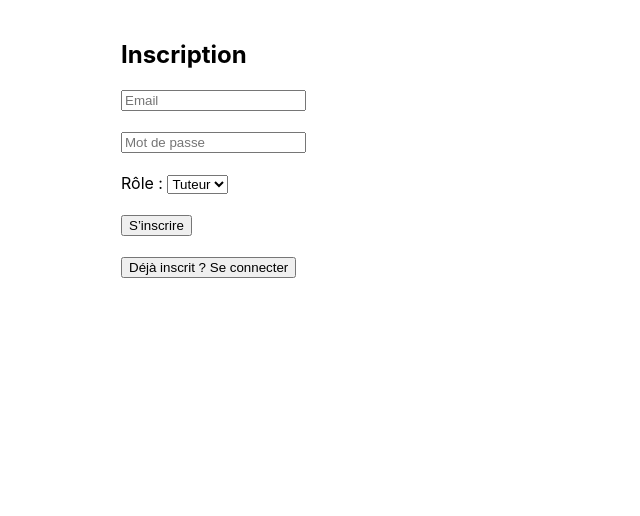
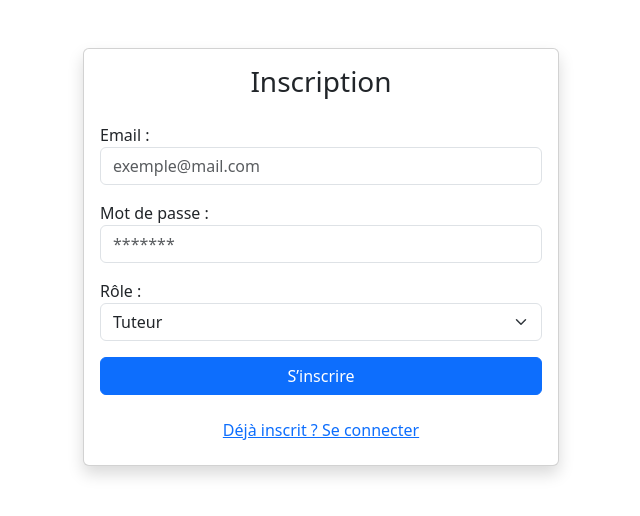
Before and after one commit to thiziribrahimi/Mini-plateforme, a React (Create React App) app in the folder edu-resources/: page / in a window 1280 px wide. Both pictures are taken after a click on the button "Pas encore de compte ? S’inscrire". Shown: the top 516 px of the page, without its empty margins (319-959 px from the left). Built offline with nearby package versions, Linux system fonts and the light colour scheme; no server answers.

Commit message:
ajouter une ressource en favoris

```diff
--- a/edu-resources/package.json
+++ b/edu-resources/package.json
@@ -7,6 +7,7 @@
     "@testing-library/jest-dom": "^6.6.3",
     "@testing-library/react": "^16.2.0",
     "@testing-library/user-event": "^13.5.0",
+    "bootstrap": "^5.3.3",
     "firebase": "^11.5.0",
     "react": "^19.0.0",
     "react-dom": "^19.0.0",
--- a/edu-resources/src/Auth.js
+++ b/edu-resources/src/Auth.js
@@ -1,15 +1,12 @@
 import React, { useState } from 'react';
 import { auth, db } from './firebase';
-import {
-  createUserWithEmailAndPassword,
-  signInWithEmailAndPassword
-} from 'firebase/auth';
+import { createUserWithEmailAndPassword, signInWithEmailAndPassword } from 'firebase/auth';
 import { doc, setDoc } from 'firebase/firestore';
 
 export default function Auth() {
   const [email, setEmail] = useState('');
   const [password, setPassword] = useState('');
-  const [role, setRole] = useState('tuteur'); // Valeur par défaut
+  const [role, setRole] = useState('tuteur');
   const [isLogin, setIsLogin] = useState(true);
 
   const handleSubmit = async (e) => {
@@ -22,7 +19,6 @@ export default function Auth() {
         const userCredential = await createUserWithEmailAndPassword(auth, email, password);
         const user = userCredential.user;
 
-        // Enregistrement du rôle dans Firestore
         await setDoc(doc(db, 'users', user.uid), {
           email: email,
           role: role
@@ -36,43 +32,67 @@ export default function Auth() {
   };
 
   return (
-    <div style={{ maxWidth: 400, margin: 'auto', padding: 20 }}>
-      <h2>{isLogin ? 'Connexion' : 'Inscription'}</h2>
+    <div className="container mt-5" style={{ maxWidth: '500px' }}>
+      <div className="card shadow">
+        <div className="card-body">
+          <h3 className="card-title text-center mb-4">
+            {isLogin ? 'Connexion' : 'Inscription'}
+          </h3>
           <form onSubmit={handleSubmit}>
+            <div className="mb-3">
+              <label>Email :</label>
               <input
                 type="email"
-          placeholder="Email"
+                className="form-control"
+                placeholder="exemple@mail.com"
                 value={email}
+                onChange={(e) => setEmail(e.target.value)}
                 required
-          onChange={(e) => setEmail(e.target.value)}
-        /><br /><br />
+              />
+            </div>
+            <div className="mb-3">
+              <label>Mot de passe :</label>
               <input
                 type="password"
-          placeholder="Mot de passe"
+                className="form-control"
+                placeholder="*******"
                 value={password}
+                onChange={(e) => setPassword(e.target.value)}
                 required
-          onChange={(e) => setPassword(e.target.value)}
-        /><br /><br />
+              />
+            </div>
 
             {!isLogin && (
-          <>
-            <label>Rôle : </label>
-            <select value={role} onChange={(e) => setRole(e.target.value)}>
+              <div className="mb-3">
+                <label>Rôle :</label>
+                <select
+                  className="form-select"
+                  value={role}
+                  onChange={(e) => setRole(e.target.value)}
+                >
                   <option value="tuteur">Tuteur</option>
                   <option value="eleve">Élève</option>
                 </select>
-            <br /><br />
-          </>
+              </div>
             )}
 
-        <button type="submit">
+            <button type="submit" className="btn btn-primary w-100">
               {isLogin ? 'Se connecter' : 'S’inscrire'}
             </button>
           </form>
-      <br />
-      <button onClick={() => setIsLogin(!isLogin)}>
-        {isLogin ? "Pas encore de compte ? S’inscrire" : "Déjà inscrit ? Se connecter"}
+
+          <div className="text-center mt-3">
+            <button
+              className="btn btn-link"
+              onClick={() => setIsLogin(!isLogin)}
+            >
+              {isLogin
+                ? "Pas encore de compte ? S’inscrire"
+                : "Déjà inscrit ? Se connecter"}
             </button>
+          </div>
+        </div>
+      </div>
     </div>
   );
 }
--- a/edu-resources/src/ResourceForm.js
+++ b/edu-resources/src/ResourceForm.js
@@ -8,12 +8,8 @@ export default function ResourceForm() {
 
   const handleSubmit = async (e) => {
     e.preventDefault();
-
     const user = auth.currentUser;
-    if (!user) {
-      alert("Tu dois être connecté !");
-      return;
-    }
+    if (!user) return alert("Tu dois être connecté.");
 
     try {
       await addDoc(collection(db, 'resources'), {
@@ -22,35 +18,44 @@ export default function ResourceForm() {
         userId: user.uid,
         createdAt: serverTimestamp()
       });
-
       setTitle('');
       setUrl('');
-      alert("Ressource ajoutée !");
+      alert('Ressource ajoutée !');
     } catch (error) {
       alert(error.message);
     }
   };
 
   return (
-    <div style={{ maxWidth: 400, margin: 'auto', padding: 20 }}>
-      <h3>Ajouter une ressource</h3>
+    <div className="card mb-4 shadow-sm">
+      <div className="card-body">
+        <h4 className="card-title mb-3">Ajouter une ressource</h4>
         <form onSubmit={handleSubmit}>
+          <div className="mb-3">
+            <label>Titre</label>
             <input
               type="text"
-          placeholder="Titre de la ressource"
+              className="form-control"
+              placeholder="Ex: Introduction à React"
               value={title}
               onChange={(e) => setTitle(e.target.value)}
               required
-        /><br /><br />
+            />
+          </div>
+          <div className="mb-3">
+            <label>Lien URL</label>
             <input
               type="url"
-          placeholder="Lien URL"
+              className="form-control"
+              placeholder="https://..."
               value={url}
               onChange={(e) => setUrl(e.target.value)}
               required
-        /><br /><br />
-        <button type="submit">Ajouter</button>
+            />
+          </div>
+          <button type="submit" className="btn btn-success w-100">Ajouter</button>
         </form>
+      </div>
     </div>
   );
 }
--- a/edu-resources/src/ResourceList.js
+++ b/edu-resources/src/ResourceList.js
@@ -1,7 +1,7 @@
 import React, { useEffect, useState } from 'react';
 import {
   collection, query, where, onSnapshot,
-  deleteDoc, doc, updateDoc
+  deleteDoc, doc, updateDoc, addDoc
 } from 'firebase/firestore';
 import { db, auth } from './firebase';
 
@@ -16,19 +16,12 @@ export default function ResourceList({ role }) {
     const user = auth.currentUser;
     if (!user) return;
 
-    let q;
-
-    if (role === 'tuteur') {
-      q = query(collection(db, 'resources'), where('userId', '==', user.uid));
-    } else {
-      q = collection(db, 'resources');
-    }
+    const q = role === 'tuteur'
+      ? query(collection(db, 'resources'), where('userId', '==', user.uid))
+      : collection(db, 'resources');
 
     const unsubscribe = onSnapshot(q, (snapshot) => {
-      const items = snapshot.docs.map(doc => ({
-        id: doc.id,
-        ...doc.data()
-      }));
+      const items = snapshot.docs.map(doc => ({ id: doc.id, ...doc.data() }));
       setResources(items);
     });
 
@@ -66,52 +59,88 @@ export default function ResourceList({ role }) {
     cancelEdit();
   };
 
+  const handleSave = async (resource) => {
+    const user = auth.currentUser;
+    if (!user) return;
+
+    try {
+      const savedResource = {
+        userId: user.uid,
+        resourceId: resource.id,
+        title: resource.title,
+        url: resource.url,
+        savedAt: new Date()
+      };
+
+      await addDoc(collection(db, 'savedResources'), savedResource);
+      alert('Ressource ajoutée à votre liste !');
+    } catch (err) {
+      console.error("Erreur ajout ressource :", err);
+      alert("Erreur lors de l\'ajout !");
+    }
+  };
+
   return (
-    <div style={{ maxWidth: 600, margin: 'auto', padding: 20 }}>
-      <h3>{role === 'tuteur' ? 'Vos ressources' : 'Ressources disponibles'}</h3>
+    <div className="card shadow-sm">
+      <div className="card-body">
+        <h4 className="card-title">Ressources {role === 'tuteur' ? 'ajoutées par vous' : 'disponibles'}</h4>
 
         <input
           type="text"
+          className="form-control mb-3"
           placeholder="Rechercher une ressource..."
           value={searchTerm}
           onChange={(e) => setSearchTerm(e.target.value)}
-        style={{ width: '100%', padding: '8px', marginBottom: '15px' }}
         />
 
-      <ul>
+        <ul className="list-group">
           {filteredResources.map(resource => (
-          <li key={resource.id}>
+            <li key={resource.id} className="list-group-item">
               {editingId === resource.id ? (
                 <>
                   <input
                     type="text"
+                    className="form-control mb-2"
                     value={editedTitle}
                     onChange={(e) => setEditedTitle(e.target.value)}
-                /><br />
+                  />
                   <input
                     type="url"
+                    className="form-control mb-2"
                     value={editedUrl}
                     onChange={(e) => setEditedUrl(e.target.value)}
-                /><br />
-                <button onClick={() => saveEdit(resource.id)}>Enregistrer</button>
-                <button onClick={cancelEdit}>Annuler</button>
+                  />
+                  <button onClick={() => saveEdit(resource.id)} className="btn btn-primary btn-sm me-2">Enregistrer</button>
+                  <button onClick={cancelEdit} className="btn btn-secondary btn-sm">Annuler</button>
                 </>
               ) : (
                 <>
                   <strong>{resource.title}</strong><br />
                   <a href={resource.url} target="_blank" rel="noreferrer">{resource.url}</a><br />
+
                   {role === 'tuteur' && resource.userId === auth.currentUser.uid && (
-                  <>
-                    <button onClick={() => startEdit(resource)}>Modifier</button>
-                    <button onClick={() => handleDelete(resource.id)}>Supprimer</button>
-                  </>
+                    <div className="mt-2">
+                      <button onClick={() => startEdit(resource)} className="btn btn-outline-primary btn-sm me-2">Modifier</button>
+                      <button onClick={() => handleDelete(resource.id)} className="btn btn-outline-danger btn-sm">Supprimer</button>
+                    </div>
+                  )}
+
+                  {role === 'eleve' && (
+                    <div className="mt-2">
+                      <button
+                        onClick={() => handleSave(resource)}
+                        className="btn btn-outline-success btn-sm"
+                      >
+                        Ajouter à ma liste
+                      </button>
+                    </div>
                   )}
                 </>
               )}
-            <hr />
             </li>
           ))}
         </ul>
       </div>
+    </div>
   );
 }
--- a/edu-resources/src/index.js
+++ b/edu-resources/src/index.js
@@ -3,6 +3,8 @@ import ReactDOM from 'react-dom/client';
 import './index.css';
 import App from './App';
 import reportWebVitals from './reportWebVitals';
+import 'bootstrap/dist/css/bootstrap.min.css';
+
 
 const root = ReactDOM.createRoot(document.getElementById('root'));
 root.render(
```
Also changed, not shown: 1 other file (tests, documents, lock files or other folders). Lines whose indentation alone changed are shown as unchanged.
